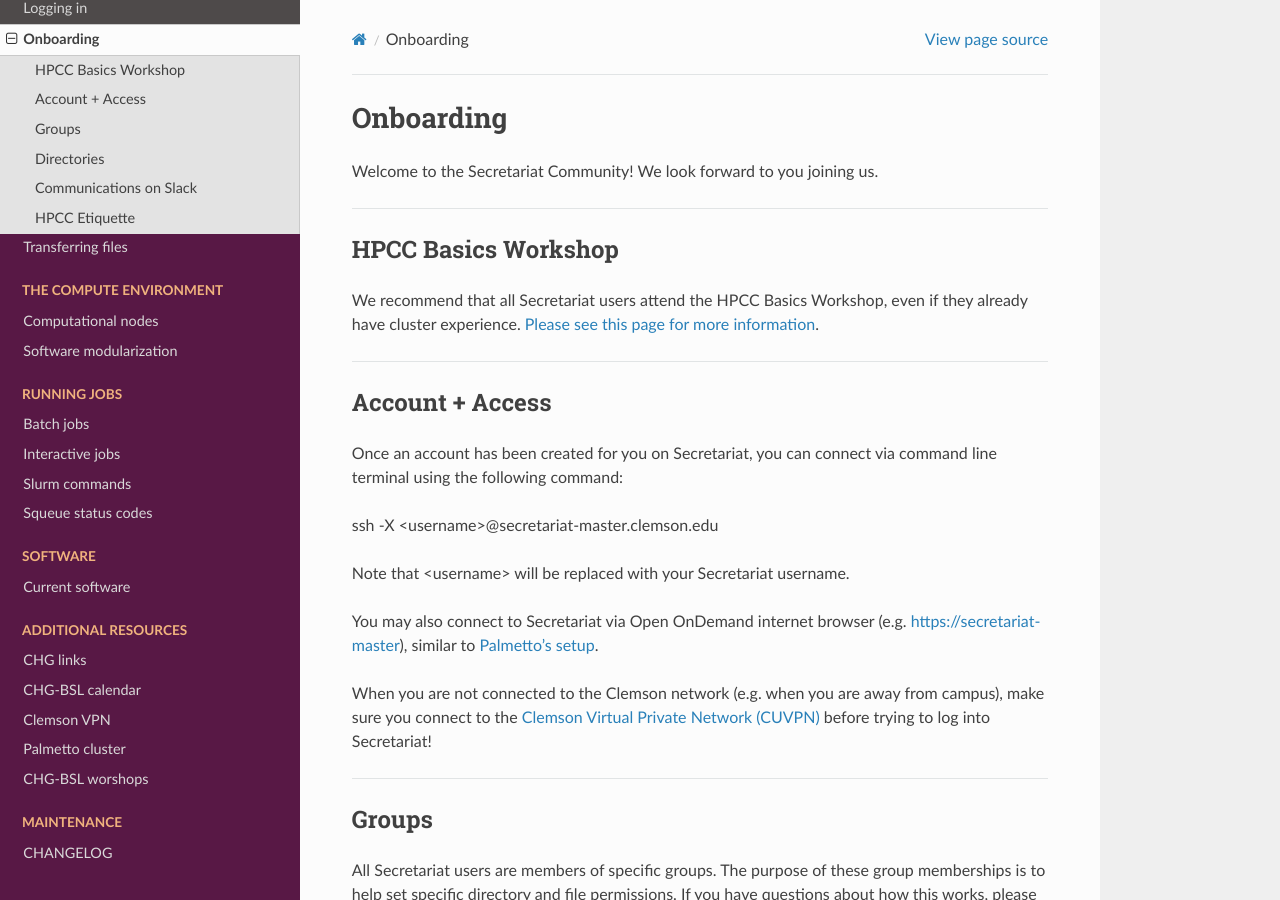
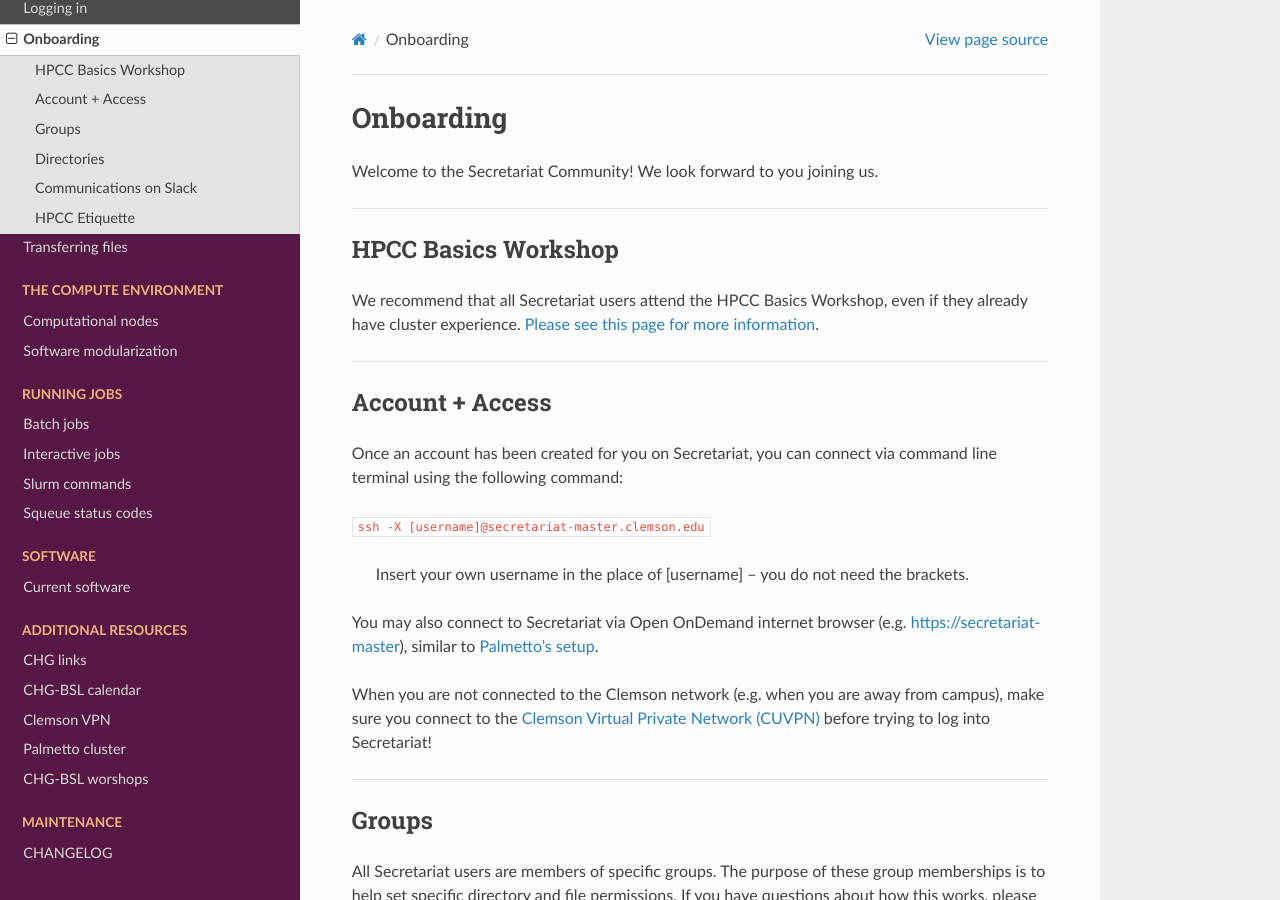
Before and after one commit to amalgamaria/secretariat, a Sphinx documentation site: the page built from docs/access/onboard.rst, in a window 1280 px wide and 900 px high. Built offline with Sphinx 7.4.7 and the Read the Docs theme 2.0.0, drawn with Linux system fonts in a browser that asks for light colours; pages that are not in the unit, such as notebooks, are missing from menus.

Commit message:
Reformat Access section

```diff
--- a/docs/access/onboard.rst
+++ b/docs/access/onboard.rst
@@ -18,9 +18,9 @@
 
 Once an account has been created for you on Secretariat, you can connect via command line terminal using the following command:
 
-ssh -X <username>@secretariat-master.clemson.edu
+``ssh -X [username]@secretariat-master.clemson.edu``
 
-Note that <username> will be replaced with your Secretariat username.
+	Insert your own username in the place of [username] – you do not need the brackets.
 
 You may also connect to Secretariat via Open OnDemand internet browser (e.g. `https://secretariat-master`_), similar to `Palmetto's setup`_.
 
```
